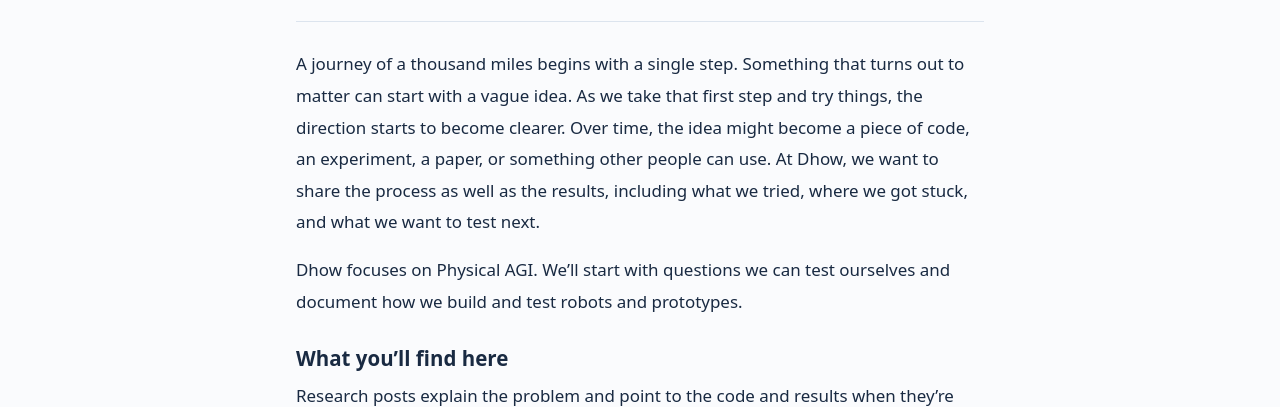
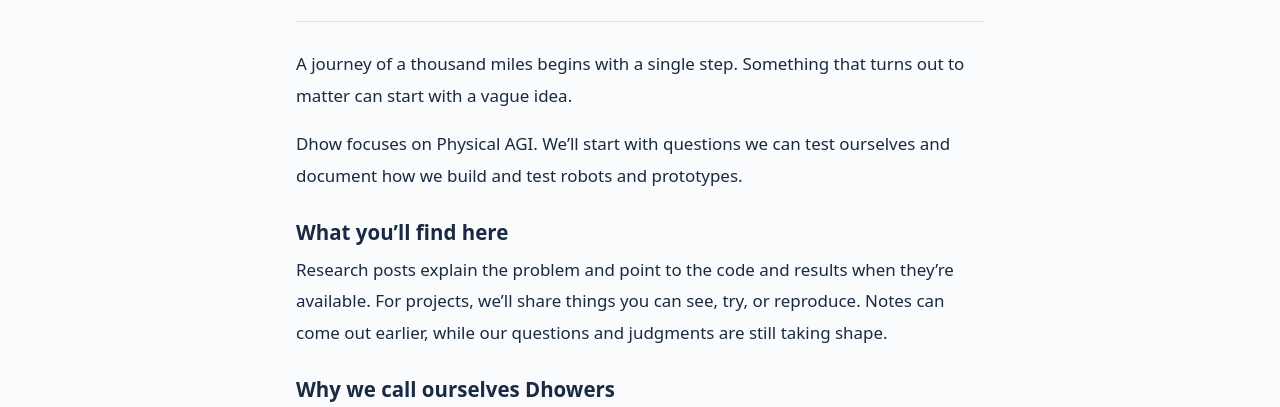
Before and after one commit to Greyman-Seu/dhow, a plain HTML site: page site/en/posts/why-dhow.html in a window 1280 px wide. Shown: the part 362-769 px from the top of the page. Drawn offline with Linux system fonts and the light colour scheme.

Commit message:
Shorten the Why Dhow opening

```diff
--- a/site/en/posts/why-dhow.html
+++ b/site/en/posts/why-dhow.html
@@ -40,7 +40,7 @@
           <p class="lede">A place to share what we’re working on and meet people who might want to work on it with us.</p>
         </header>
         <div class="post-body">
-          <p>A journey of a thousand miles begins with a single step. Something that turns out to matter can start with a vague idea. As we take that first step and try things, the direction starts to become clearer. Over time, the idea might become a piece of code, an experiment, a paper, or something other people can use. At Dhow, we want to share the process as well as the results, including what we tried, where we got stuck, and what we want to test next.</p>
+          <p>A journey of a thousand miles begins with a single step. Something that turns out to matter can start with a vague idea.</p>
           <p>Dhow focuses on Physical AGI. We’ll start with questions we can test ourselves and document how we build and test robots and prototypes.</p>
           <h2>What you’ll find here</h2>
           <p>Research posts explain the problem and point to the code and results when they’re available. For projects, we’ll share things you can see, try, or reproduce. Notes can come out earlier, while our questions and judgments are still taking shape.</p>
```
Also changed, not shown: site/posts/why-dhow.html (+1 -1 lines).
